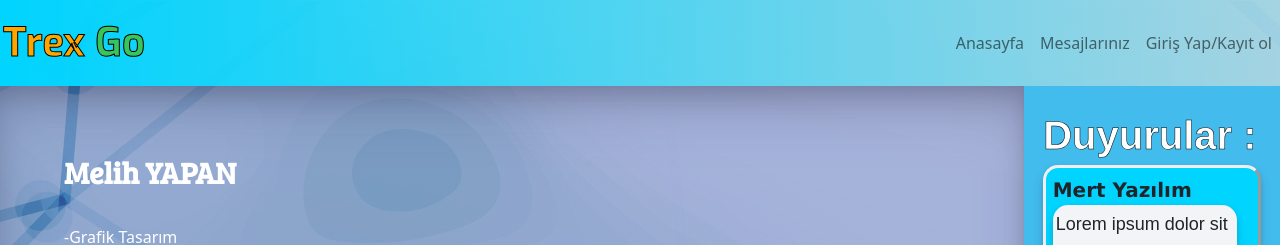
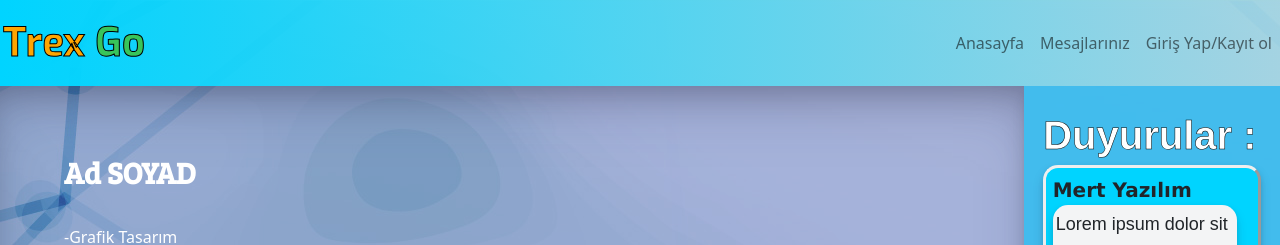
Before and after one commit to Liarisu/TrexGo, a plain HTML site: page index.html in a window 1280 px wide. Shown: the top 245 px of the page. Drawn offline with nearby package versions, Linux system fonts and the light colour scheme; a script that the page names is missing; a web font is replaced by a local one.

Commit message:
Add files via upload

```diff
--- a/index.html
+++ b/index.html
@@ -41,7 +41,7 @@
           </nav>
         <div class="icerikler">
             <div    class="icerik">
-              <p  class="stajyer-adi">Melih YAPAN</p>
+              <p  class="stajyer-adi">Ad SOYAD</p>
               <div class="progressbar">
                 <p  class="dal">-Grafik Tasarım</p>
                 <div class="progress">
```
